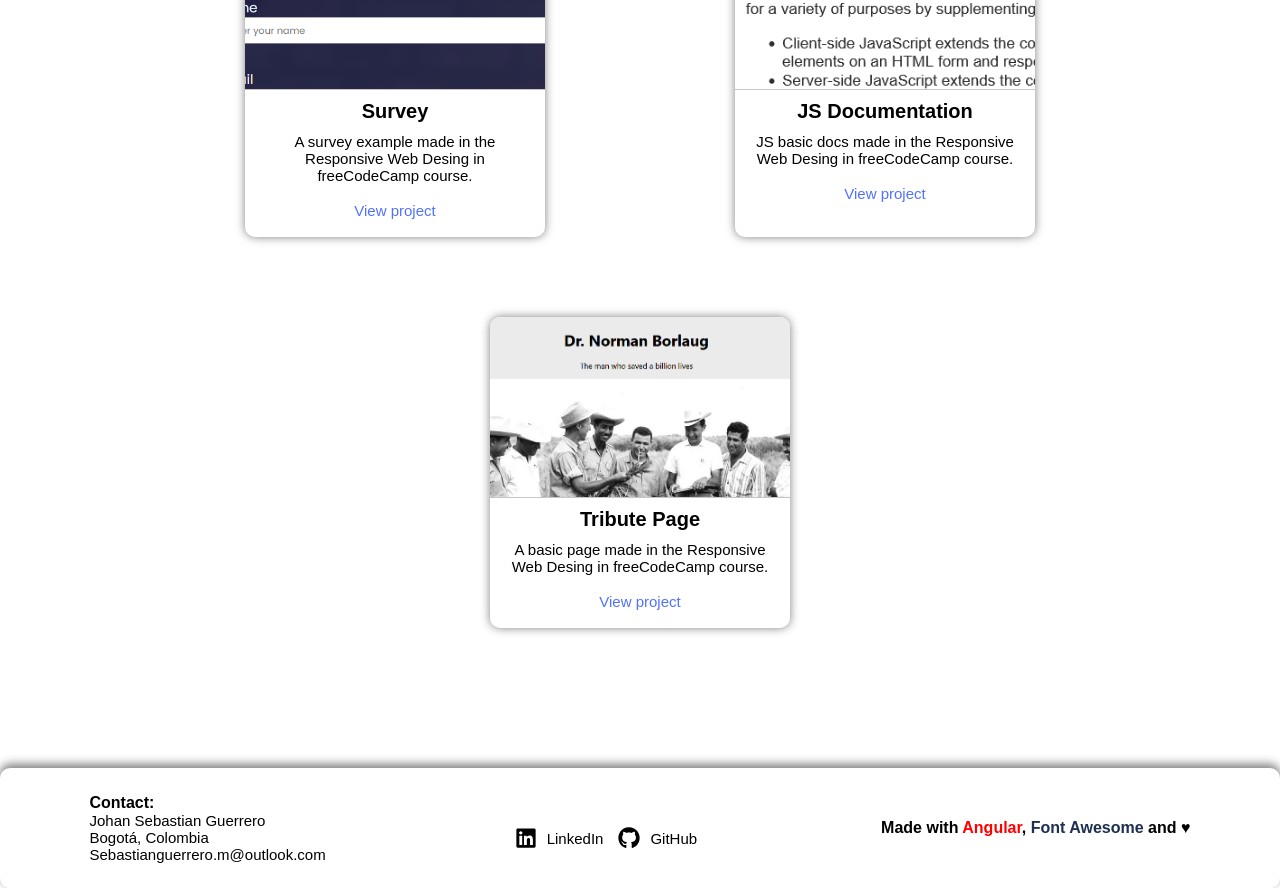
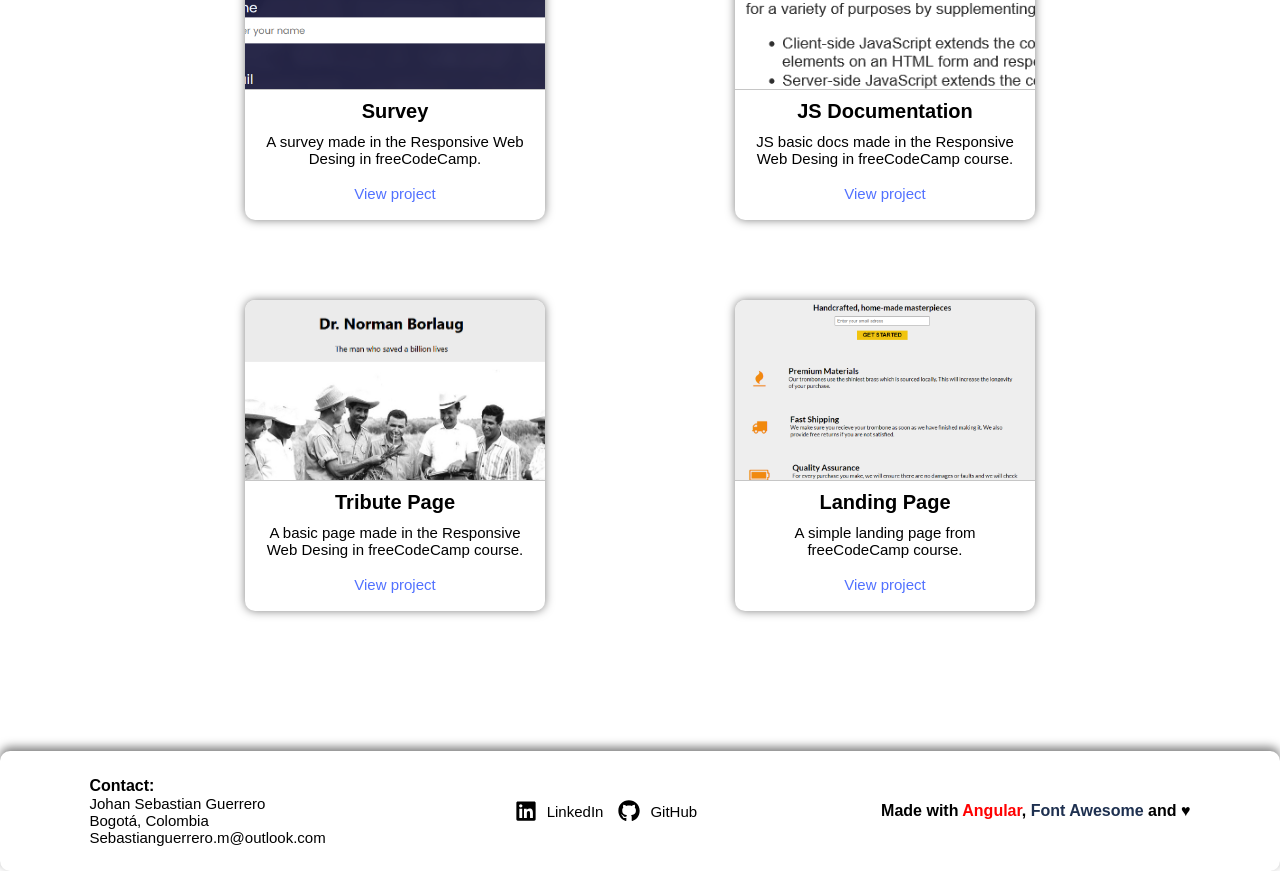
Before and after one commit to SebastianG302/Portfolio, an Angular app: page / in a window 1280 px wide. Shown: the part 2980-3868 px from the top of the page. Built offline with nearby package versions, Linux system fonts and the light colour scheme.

Commit message:
bugs fixed and projects added

```diff
--- a/src/app/app.component.css
+++ b/src/app/app.component.css
@@ -79,9 +79,7 @@ main {
     margin: 50px 150px;
 }
 
-main .separator {
-    float: left;
-}
+
 
 main h1 {
     font-family: var(--mi-variable-font);
@@ -219,7 +217,6 @@ main h1 {
     font-size: 15px;
     font-weight: 100;
     text-align: center;
-
     margin: 0px 20px 10px 20px;
 }
 
@@ -290,7 +287,7 @@ footer a:hover{
     flex-direction: row;
     justify-content: center;
     align-items: center;
-    margin-top: 20px;
+
 }
 
 
@@ -312,9 +309,7 @@ footer a:hover{
         height: 200px;
     }
 
-    #logos{
-        margin-top: 0px;
-    }
+
 
     .info{
         text-align: center;
--- a/src/app/app.component.html
+++ b/src/app/app.component.html
@@ -51,7 +51,7 @@
     <h1 id="projectsSectionTittle">My projects 💼</h1>
     <div class="projectGroup">
       <div *ngFor="let project of projects" class="project">
-        <img src="{{project.img}}">
+        <img src="{{project.img}}" alt="{{project.alt}}">
         <h3 class="projectName">{{project.name}}</h3>
         <p class="description">{{project.description}}</p>
         <a href="{{project.link}}" target="_blank" class="linkProject">View project</a>
--- a/src/app/app.component.ts
+++ b/src/app/app.component.ts
@@ -12,6 +12,7 @@ export class AppComponent {
       name: "Country App",
       description: "A country finder made with Angular using the RestCountriesApi.",
       img: "../assets/img/imagen-countryapp.png",
+      alt: "Image of a country finder made with Angular using the RestCountriesApi.",
       keyWords: "angular, Bootstrap, api",
       link: "https://bucolic-sunflower-2cf0e7.netlify.app/"
     },
@@ -19,6 +20,7 @@ export class AppComponent {
       name: "Pipes Cheatsheet",
       description: "Angular pipes cheatsheet made with Angular and primeng.",
       img: "../assets/img/pipesimage.png",
+      alt: "Image of Angular pipes cheatsheet made with Angular and primeng.",
       keyWords: "angular, primeng",
       link: "https://silly-cobbler-879619.netlify.app/"
     },
@@ -26,6 +28,7 @@ export class AppComponent {
       name: "Instagram clone",
       description: "My Instagram profile page cloned with Angular.",
       img: "../assets/img/imagen-instagram.png",
+      alt: "Image of my Instagram profile page cloned with Angular.",
       keyWords: "angular, css",
       link: "https://rainbow-figolla-d42e29.netlify.app/"
     },
@@ -33,29 +36,41 @@ export class AppComponent {
       name: "Grade Calculator",
       description: "Percentage grade calculator made with Angular.",
       img: "../assets/img/calculadoradenotas.png",
+      alt: "Image of percentage grade calculator made with Angular.",
       keyWords: "Angular, Bootstrap, api",
       link: "https://notasporporcentajes.000webhostapp.com/"
     },
     {
       name: "Survey",
-      description: "A survey example made in the Responsive Web Desing in freeCodeCamp course.",
+      description: "A survey made in the Responsive Web Desing in freeCodeCamp.",
       img: "../assets/img/imagen-encuesta.png",
+      alt: "Image of a survey example made in the Responsive Web Desing in freeCodeCamp course.",
       keyWords: "html, css",
-      link: "#"
+      link: "https://survey-page-fcc.netlify.app"
     },
     {
       name: "JS Documentation",
       description: "JS basic docs made in the Responsive Web Desing in freeCodeCamp course.",
       img: "../assets/img/imagen-documentacion.png",
+      alt: "Image of JS basic docs made in the Responsive Web Desing in freeCodeCamp course.",
       keyWords: "html, css",
-      link: "#"
+      link: "https://documentation-js-fcc.netlify.app"
     },
     {
       name: "Tribute Page",
       description: "A basic page made in the Responsive Web Desing in freeCodeCamp course.",
       img: "../assets/img/imagen-tributo.png",
+      alt: "Image of a basic page made in the Responsive Web Desing in freeCodeCamp course.",
       keyWords: "html, css",
-      link: "#"
+      link: "https://fcc3-tribute-page.netlify.app"
     },
+    {
+      name: "Landing Page",
+      description: "A simple landing page from freeCodeCamp course.",
+      img: "../assets/img/landing.png",
+      alt: "Image of a simple landing page project",
+      keywords: "html, css",
+      link: "https://landing-pagefcc.netlify.app"
+    }
   ]
 }
```
Also changed, not shown: src/assets/img/landing.png (added).
